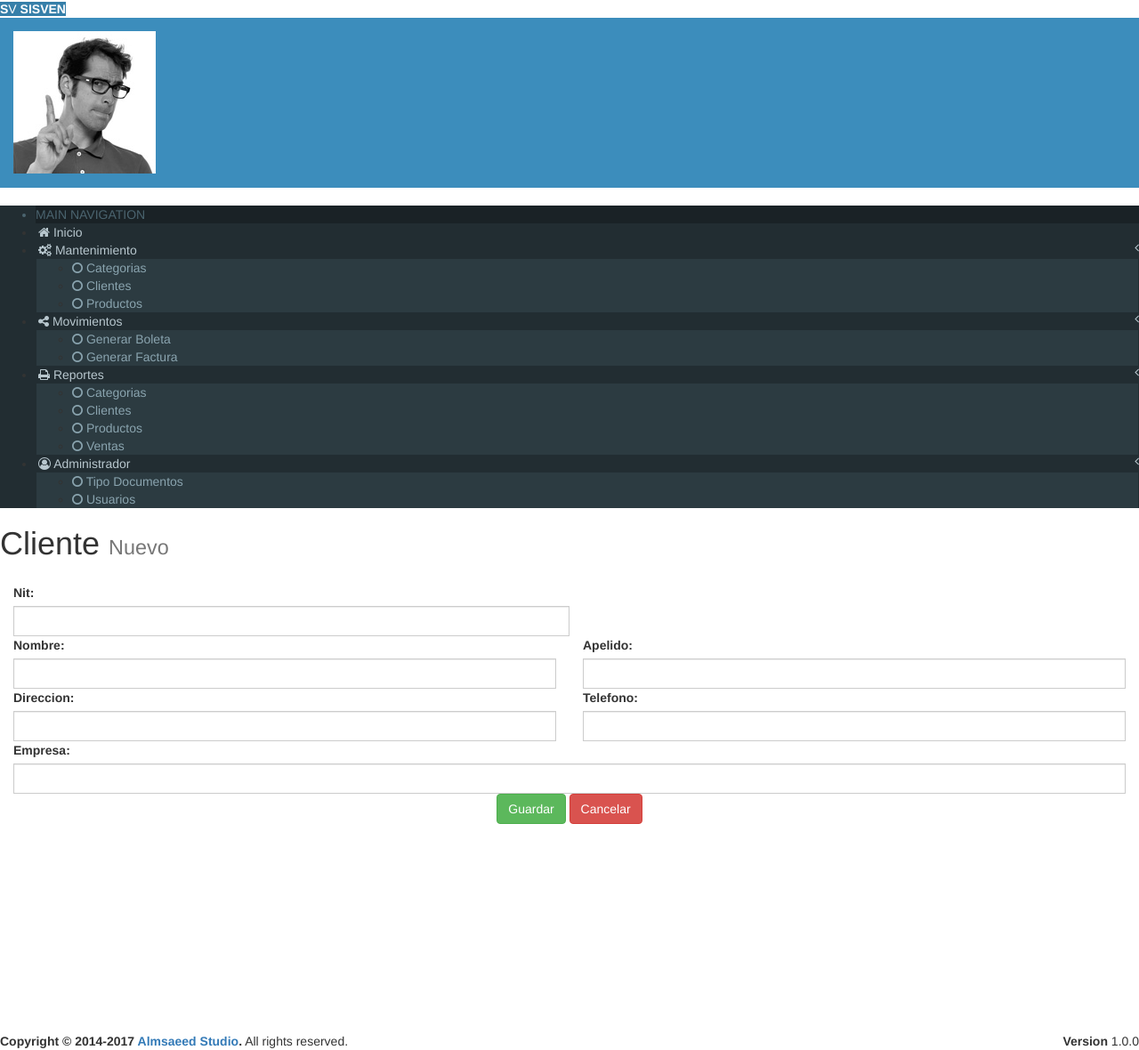
After one commit to ortega-alex/ventas, a CodeIgniter app: page /ventas_ci/mantenimiento/clientes/add in a window 1280 px wide. The commit adds this page. Shown: the whole page at 89% size. Run offline with CodeIgniter, Linux system fonts and the light colour scheme; some libraries are stand-ins or nearby versions.

Commit message:
editar y eliminar un cliente a nivel sistema

```diff
--- a/application/controllers/mantenimiento/Clientes.php
+++ b/application/controllers/mantenimiento/Clientes.php
@@ -21,5 +21,90 @@ class Clientes extends CI_Controller{
 		$this->load->view('admin/clientes/list',$data);
 		$this->load->view('layouts/footer');
 	}
+
+	public function add(){
+		$this->load->view('layouts/header');
+		$this->load->view('layouts/aside');
+		$this->load->view('admin/clientes/add');
+		$this->load->view('layouts/footer');
+	}
+
+	public function store(){
+		$nombre = $this->input->post('nombre');
+		$apellido = $this->input->post('apellido');
+		$direccion = $this->input->post('direccion');
+		$telefono = $this->input->post('telefono');
+		$nit = $this->input->post('nit');
+		$empresa = $this->input->post('empresa');
+
+		$data = array(
+			'nombre' => $nombre,
+			'apellido' => $apellido,
+			'direccion' => $direccion,
+			'telefono' => $telefono,
+			'nit' => $nit,
+			'empresa' => $empresa,
+			'status' => '1',
+			'fecha_ingreso' => date("Y-m-d H:i:s")
+		);
+		if ($this->Clientes_model->save($data)) {
+			redirect(base_url().'mantenimiento/clientes');
+		} else {
+			$this->session->set_flashdata('error','No se puede guardar la informacion');
+			redirect(base_url().'mantenimiento/clientes/add');
+		}
+
+	}
+
+	public function edit($id){
+		$data = array(
+			'clientes' => $this->Clientes_model->getCliente($id),
+		);
+		$this->load->view('layouts/header');
+		$this->load->view('layouts/aside');
+		$this->load->view('admin/clientes/edit',$data);
+		$this->load->view('layouts/footer');
+	}
+
+	public function update(){
+		$id = $this->input->post('cliente');
+		$nombre = $this->input->post('nombre');
+		$apellido = $this->input->post('apellido');
+		$direccion = $this->input->post('direccion');
+		$telefono = $this->input->post('telefono');
+		$empresa = $this->input->post('empresa');
+		$data = array(
+			'nombre' => $nombre,
+			'apellido' => $apellido,
+			'direccion' => $direccion,
+			'telefono' => $telefono,
+			'empresa' => $empresa,
+		);
+
+		if ($this->Clientes_model->update($id,$data)) {
+			redirect(base_url().'mantenimiento/clientes');
+		} else {
+			$this->session->set_flashdata('error','No se puede actualizar la informacion');
+			redirect(base_url().'mantenimiento/clientes/edit/'.$id);
+		}
+
+	}
+
+	public function view($id){
+		$data = array(
+			'clientes' => $this->Clientes_model->getCliente($id),
+		);
+		$this->load->view("admin/categorias/view",$data);
+	}
+
+	public function delete($id){
+		$data = array(
+			'status' => "0",
+			'fecha_baja' => date("Y-m-d H:i:s"),
+			'usuario_baja' => $this->session->userdata('usuario'),
+		);
+		$this->Clientes_model->update($id,$data);
+		echo 'mantenimiento/clientes';
+	}
 }
  ?>
--- a/application/models/Clientes_model.php
+++ b/application/models/Clientes_model.php
@@ -9,5 +9,22 @@ class Clientes_model extends CI_Model
 		return $this->db->where('status','1')
 				->get('cliente')->result();
 	}
+
+	public function save($data){
+		return $this->db->insert("cliente",$data);
+	}
+
+	public function getCliente($id){
+		return $this->db->where('cliente',$id)
+					->get('cliente')
+					->row();
+	}
+
+	public function update($id,$data){
+		$this->db->where('cliente',$id)
+					->update('cliente',$data);
+		return true;
+	}
+
 }
  ?>
--- /dev/null
+++ b/application/views/admin/clientes/add.php
@@ -0,0 +1,87 @@
+
+        <!-- Content Wrapper. Contains page content -->
+        <div class="content-wrapper">
+            <!-- Content Header (Page header) -->
+            <section class="content-header">
+                <h1>
+                Cliente
+                <small>Nuevo</small>
+                </h1>
+            </section>
+            <!-- Main content -->
+            <section class="content">
+                <!-- Default box -->
+                <div class="box box-solid">
+                    <div class="box-body">
+                        <div class="row">
+                            <div class="col-md-12">
+                                <?php if($this->session->flashdata('error')):?>
+                                    <div class="alert alert-danger alert-sismissible">
+                                        <button class="close" type="button" data-dismiss='alert' aria-hideen='true'>
+                                            &times;
+                                            <p><i class="icon fa fa-ban"></i>
+                                                <?php echo $this->session->flashdata('error'); ?>
+                                            </p>
+                                        </button>
+                                    </div>
+                                <?php endif; ?>
+                                <form action="<?php echo base_url();?>mantenimiento/clientes/store" method="POST">
+                                         <div class="form-group">
+                                            <div class="col-xs-12 col-md-12 col-lg-12">
+                                                <label for="nit" class="control-label" style="text-align: left;">Nit:</label>
+                                                <div class="input-group col-xs-6 col-md-6">
+                                                    <input name="nit"  class="form-control input-md" id="nit">
+                                                </div>
+                                            </div>
+                                         </div>
+                                        <div class="form-group">
+                                            <div class="col-xs-12 col-md-6 col-lg-6">
+                                                <label for="nombre" class="control-label" style="text-align: left;">Nombre:</label>
+                                                <div class="input-group col-xs-12 col-md-12">
+                                                    <input name="nombre"  class="form-control input-md" id="nombre">
+                                                </div>
+                                            </div>
+                                            <div class="col-xs-12 col-md-6 col-lg-6">
+                                                <label for="apellido" class="control-label" style="text-align: left;">Apelido:</label>
+                                                <div class="input-group col-xs-12 col-md-12">
+                                                    <input name="apellido"  class="form-control input-md" id="apellido">
+                                                </div>
+                                            </div>
+                                        </div>
+                                         <div class="form-group">
+                                            <div class="col-xs-12 col-md-6 col-lg-6">
+                                                <label for="direccion" class="control-label" style="text-align: left;">Direccion:</label>
+                                                <div class="input-group col-xs-12 col-md-12">
+                                                    <input name="direccion"  class="form-control input-md" id="direccion"></div>
+                                            </div>
+                                            <div class="col-xs-12 col-md-6 col-lg-6">
+                                                <label for="telefono" class="control-label" style="text-align: left;">Telefono:</label>
+                                                <div class="input-group col-xs-12 col-md-12">
+                                                    <input name="telefono"  class="form-control input-md" id="telefono"></div>
+                                            </div>
+                                        </div>
+                                        <div class="form-group">
+                                            <div class="col-xs-12 col-md-12 col-lg-12">
+                                                <label for="empresa" class="control-label" style="text-align: left;">Empresa:</label>
+                                                <div class="input-group col-xs-12 col-md-12">
+                                                    <input name="empresa"  class="form-control input-md" id="empresa"></div>
+                                            </div>
+                                         </div>
+
+                                        <div class="forn-group">
+                                            <div class="text-center">
+                                                <button type="submit" class="btn btn-success btn-flat">Guardar</button>
+                                                <a class="btn btn-danger btn-flat" href="<?php echo base_url();?>mantenimiento/clientes">Cancelar</a>
+                                            </div>
+                                        </div>
+                                </form>
+                            </div>
+                        </div>
+                    </div>
+                    <!-- /.box-body -->
+                </div>
+                <!-- /.box -->
+            </section>
+            <!-- /.content -->
+        </div>
+        <!-- /.content-wrapper -->
--- a/application/views/admin/clientes/list.php
+++ b/application/views/admin/clientes/list.php
@@ -49,8 +49,8 @@
                                                                 <button type="button" class="btn btn-info btn-view" data-toggle='modal' data-target='#modal-default' value="<?php echo $cliente->cliente;?>">
                                                                         <span class="fa fa-eye"></span>
                                                                 </button>
-                                                                    <a href="<?php echo base_url();?>mantenimiento/categorias/edit/<?php echo $cliente->cliente?>" class="btn btn-warning"><span class="fa fa-pencil"></span></a>
-                                                                    <a href="<?php echo base_url();?>mantenimiento/categorias/delete/<?php echo $cliente->cliente?>" class="btn btn-danger btn-remove"><span class="fa fa-trash"></span></a>
+                                                                    <a href="<?php echo base_url();?>mantenimiento/clientes/edit/<?php echo $cliente->cliente?>" class="btn btn-warning"><span class="fa fa-pencil"></span></a>
+                                                                    <a href="<?php echo base_url();?>mantenimiento/clientes/delete/<?php echo $cliente->cliente?>" class="btn btn-danger btn-remove"><span class="fa fa-trash"></span></a>
                                                             </div>
                                                         </td>
                                                     </tr>
```
Also changed, not shown: application/views/admin/clientes/edit.php (added, +88 -0 lines).
